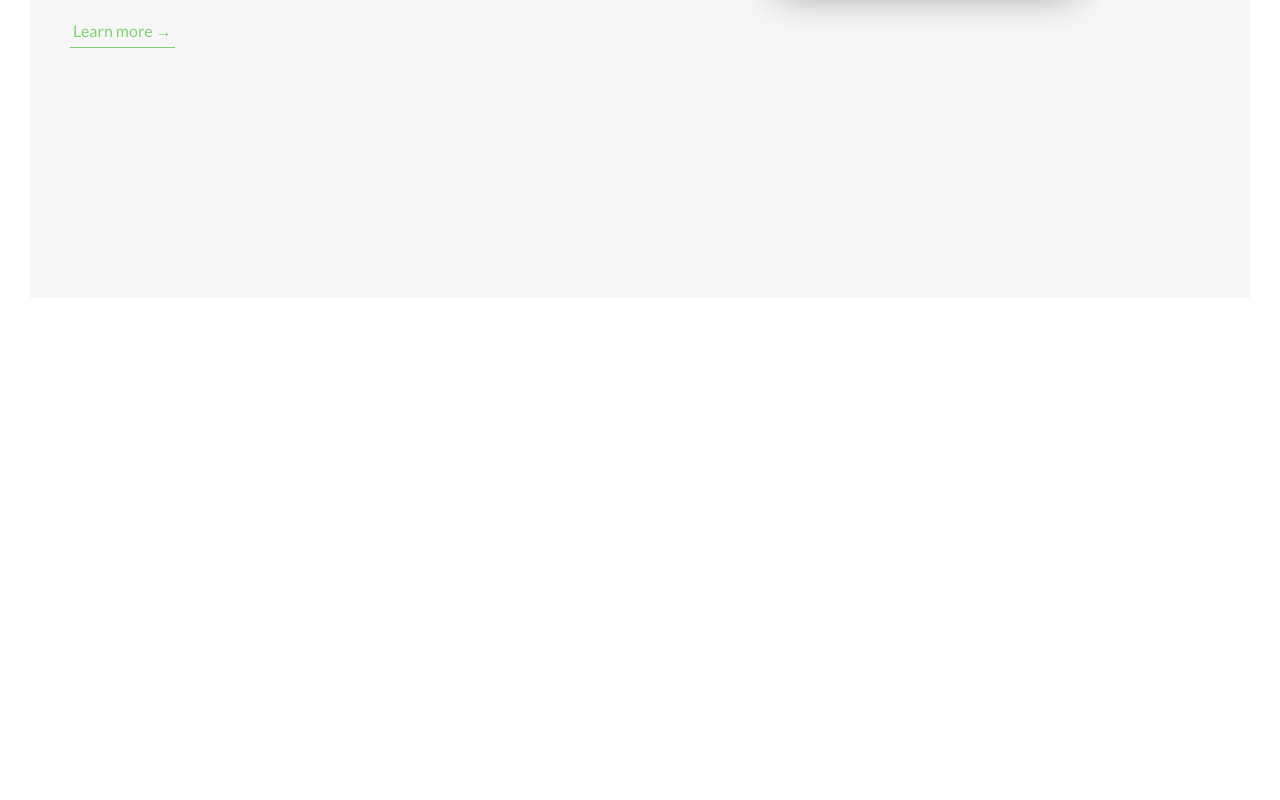
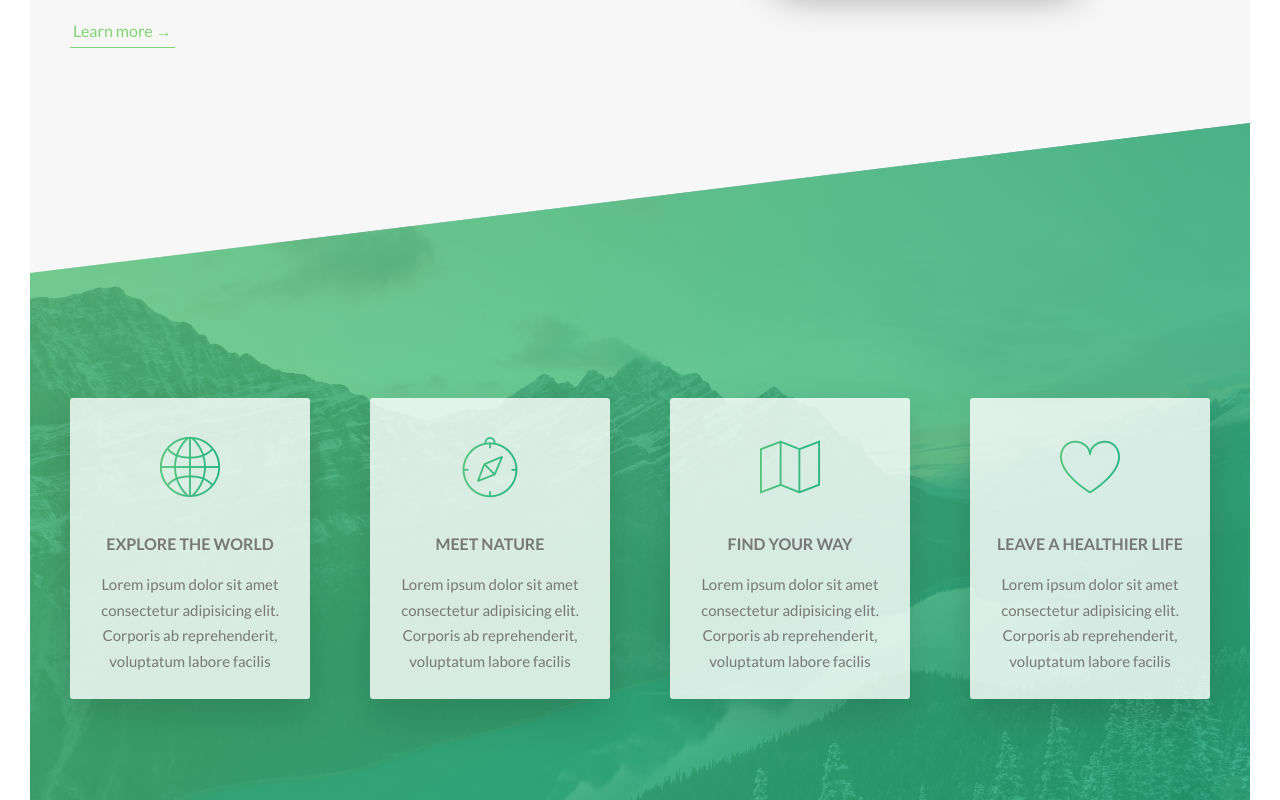
Before and after one commit to DavidNeiOs/natours, a React (Create React App) app: page / in a window 1280 px wide. Shown: the part 1340-2140 px from the top of the page. Before the commit the page ends 1668 px from the top, so only its background shows below. Built offline with nearby package versions, Linux system fonts and the light colour scheme.

Commit message:
features section added

```diff
--- a/src/App.js
+++ b/src/App.js
@@ -81,6 +81,59 @@ function App() {
             </div>
           </div>
         </section>
+
+        <section className="section-features">
+          <div className="row">
+            <div className="col-1-of-4">
+              <div className="feature-box">
+                <i className="feature-box__icon icon-basic-world"></i>
+                <h3 className="heading-tertiary u-margin-bottom-small">
+                  Explore the world
+                </h3>
+                <p className="feature-box__text">
+                  Lorem ipsum dolor sit amet consectetur adipisicing elit.
+                  Corporis ab reprehenderit, voluptatum labore facilis
+                </p>
+              </div>
+            </div>
+            <div className="col-1-of-4">
+              <div className="feature-box">
+                <i className="feature-box__icon icon-basic-compass"></i>
+                <h3 className="heading-tertiary u-margin-bottom-small">
+                  Meet nature
+                </h3>
+                <p className="feature-box__text">
+                  Lorem ipsum dolor sit amet consectetur adipisicing elit.
+                  Corporis ab reprehenderit, voluptatum labore facilis
+                </p>
+              </div>
+            </div>
+            <div className="col-1-of-4">
+              <div className="feature-box">
+                <i className="feature-box__icon icon-basic-map"></i>
+                <h3 className="heading-tertiary u-margin-bottom-small">
+                  Find your way
+                </h3>
+                <p className="feature-box__text">
+                  Lorem ipsum dolor sit amet consectetur adipisicing elit.
+                  Corporis ab reprehenderit, voluptatum labore facilis
+                </p>
+              </div>
+            </div>
+            <div className="col-1-of-4">
+              <div className="feature-box">
+                <i className="feature-box__icon icon-basic-heart"></i>
+                <h3 className="heading-tertiary u-margin-bottom-small">
+                  Leave a healthier life
+                </h3>
+                <p className="feature-box__text">
+                  Lorem ipsum dolor sit amet consectetur adipisicing elit.
+                  Corporis ab reprehenderit, voluptatum labore facilis
+                </p>
+              </div>
+            </div>
+          </div>
+        </section>
       </main>
     </div>
   );
--- /dev/null
+++ b/src/sass/components/_feature-box.scss
@@ -0,0 +1,23 @@
+.feature-box {
+  background-color: rgba($color-white, .8);
+  font-size: 1.5rem;
+  padding: 2.5rem;
+  text-align: center;
+  border-radius: 3px;
+  box-shadow: 0 1.5rem 4rem rgba($color-black, .15);
+  transition: transform .3s;
+
+  &__icon {
+    font-size: 6rem;
+    margin-bottom: .5rem;
+    display: inline-block;
+    background-image: linear-gradient(to right, $color-primary-light, $color-primary-dark);
+    background-clip: text;
+    -webkit-background-clip: text;
+    color: transparent;
+  }
+
+  &:hover {
+    transform: translateY(-1.5rem) scale(1.03)
+  }
+}
--- a/src/sass/main.scss
+++ b/src/sass/main.scss
@@ -9,6 +9,7 @@
 
 @import "components/button";
 @import "components/composition";
+@import "components/feature-box";
 
 @import "layout/header";
 @import "layout/grid";
--- a/src/sass/pages/_home.scss
+++ b/src/sass/pages/_home.scss
@@ -3,3 +3,21 @@
   padding: 25rem 0;
   margin-top: -20vh;
 }
+
+.section-features {
+  padding: 20rem 0;
+  background-image: linear-gradient(
+    to right bottom,
+    rgba($color-primary-light, 0.801),
+    rgba($color-primary-dark, 0.801)),
+    url("../../img/nat-4.jpg");
+  background-size: cover;
+  background-position: top;
+  margin-top: -10rem;
+
+  transform: skewY(-7deg);
+
+  & > * {
+    transform: skewY(7deg);
+  }
+}
```
